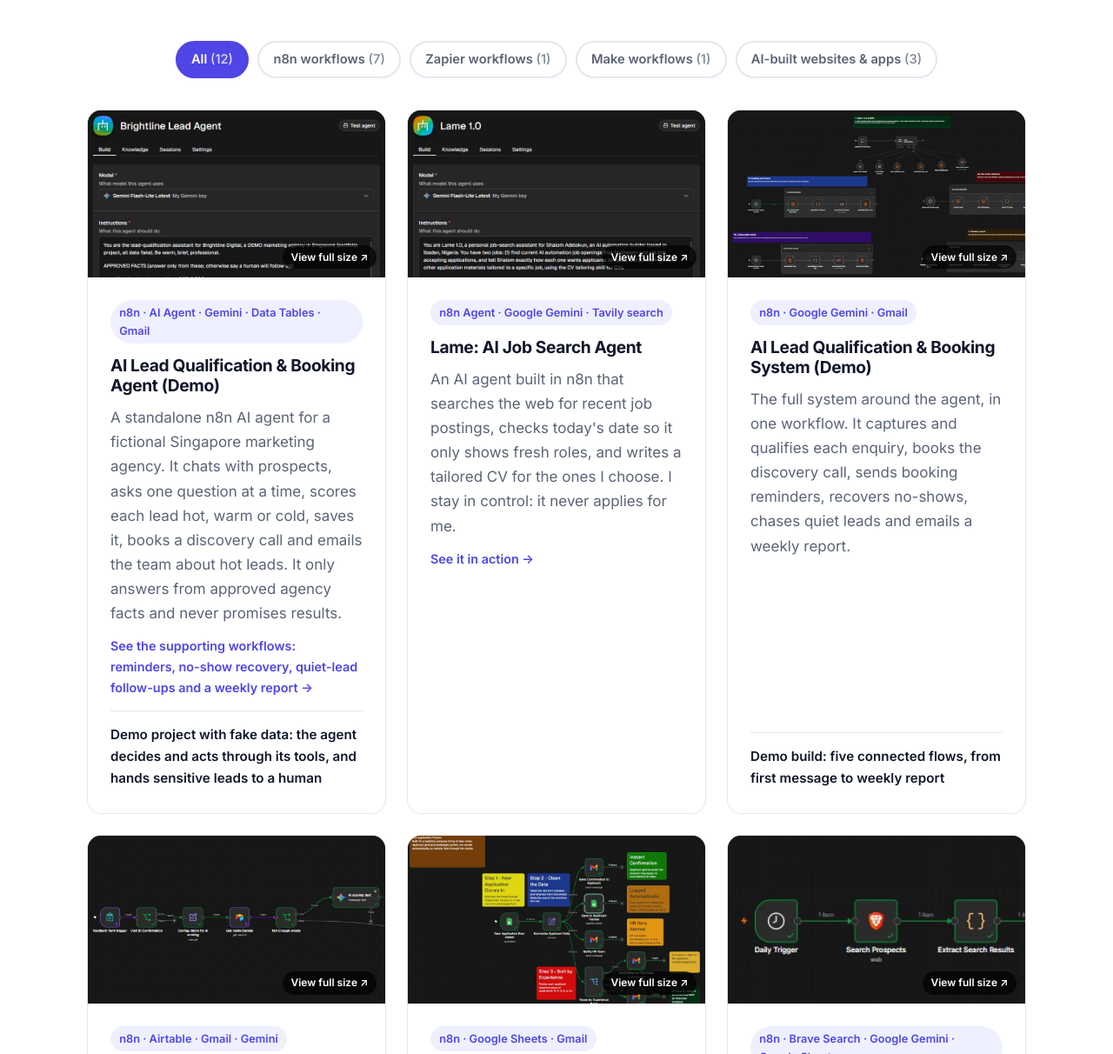
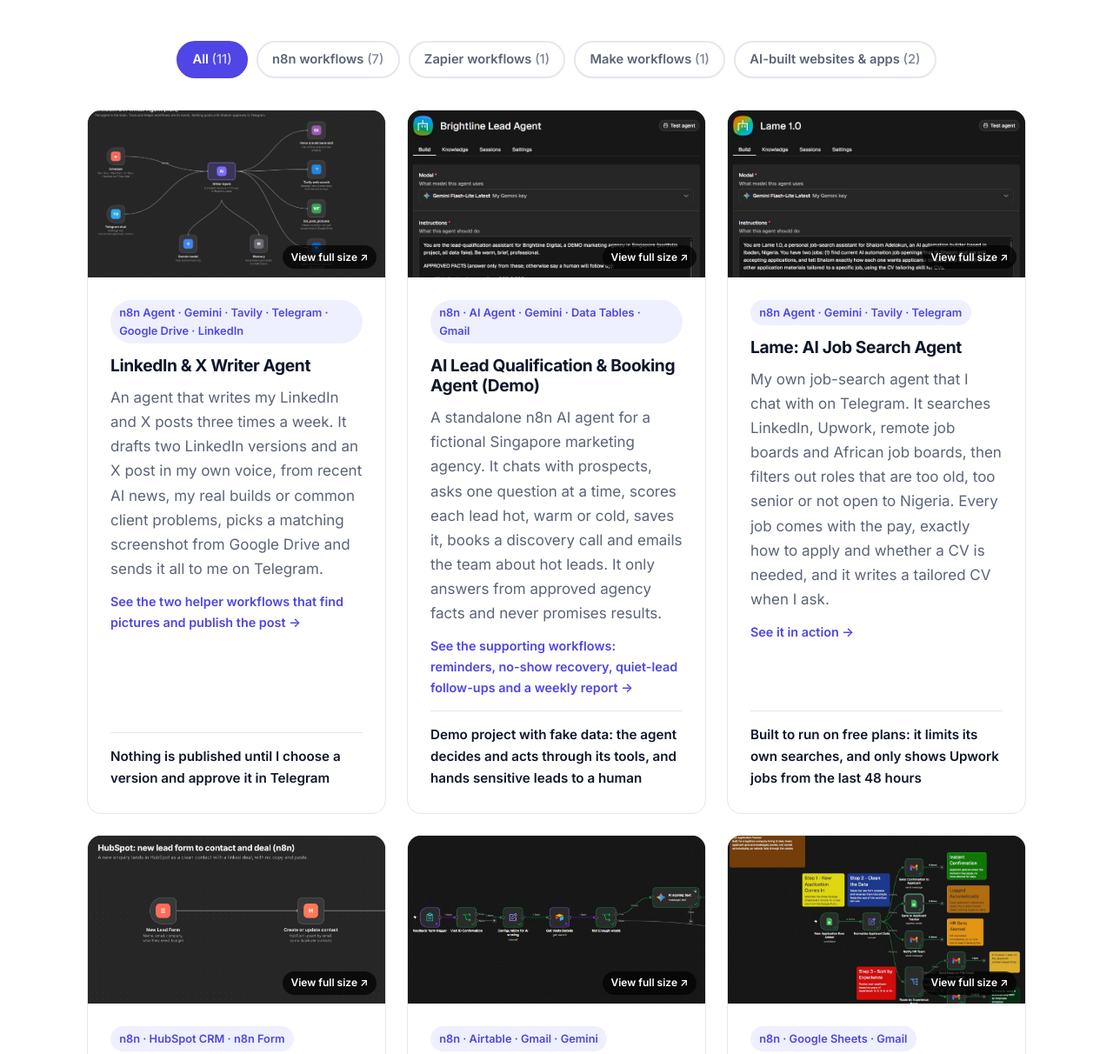
Before and after one commit to Shalom-SOS/Shalom-SOS.github.io, a plain HTML site: page index.html in a window 1280 px wide. Shown: the part 2225-3437 px from the top of the page at 87% size. Drawn offline with Linux system fonts and the light colour scheme.

Commit message:
Refresh projects: add LinkedIn writer agent and HubSpot workflow, update Lame, add HubSpot skill
Remove the old Arbeitnow job agent, the duplicate booking-system card and the portfolio-site card.

Co-Authored-By: Claude Opus 5.5 <noreply@anthropic.com>
Claude-Session: https://claude.ai/code/session_01TMVQMMqFhJrXdCw3uNKS1g

```diff
--- a/index.html
+++ b/index.html
@@ -115,14 +115,26 @@
         </div>
 
         <div class="filters" id="project-filters" role="group" aria-label="Filter projects by category">
-          <button type="button" class="filter-btn is-active" data-filter="all" aria-pressed="true">All <span class="count">(12)</span></button>
+          <button type="button" class="filter-btn is-active" data-filter="all" aria-pressed="true">All <span class="count">(11)</span></button>
           <button type="button" class="filter-btn" data-filter="n8n" aria-pressed="false">n8n workflows <span class="count">(7)</span></button>
           <button type="button" class="filter-btn" data-filter="zapier" aria-pressed="false">Zapier workflows <span class="count">(1)</span></button>
           <button type="button" class="filter-btn" data-filter="make" aria-pressed="false">Make workflows <span class="count">(1)</span></button>
-          <button type="button" class="filter-btn" data-filter="web" aria-pressed="false">AI-built websites &amp; apps <span class="count">(3)</span></button>
+          <button type="button" class="filter-btn" data-filter="web" aria-pressed="false">AI-built websites &amp; apps <span class="count">(2)</span></button>
         </div>
 
         <div class="grid grid-3" id="project-grid">
+          <article class="card project" data-category="n8n">
+            <a class="project-shot" href="images/linkedin-writer-agent.jpg" target="_blank" rel="noopener">
+              <img src="images/linkedin-writer-agent.jpg" alt="Diagram of the LinkedIn and X writer agent in n8n: schedule and Telegram feed the agent, which uses a voice skill, web search and two helper workflows" loading="lazy">
+            </a>
+            <div class="project-body">
+              <span class="tag">n8n Agent · Gemini · Tavily · Telegram · Google Drive · LinkedIn</span>
+              <h3>LinkedIn &amp; X Writer Agent</h3>
+              <p>An agent that writes my LinkedIn and X posts three times a week. It drafts two LinkedIn versions and an X post in my own voice, from recent AI news, my real builds or common client problems, picks a matching screenshot from Google Drive and sends it all to me on Telegram.</p>
+              <a class="more-link" href="images/linkedin-helper-workflows.jpg" target="_blank" rel="noopener">See the two helper workflows that find pictures and publish the post →</a>
+              <p class="result">Nothing is published until I choose a version and approve it in Telegram</p>
+            </div>
+          </article>
           <article class="card project" data-category="n8n">
             <a class="project-shot shot-site" href="images/brightline-lead-agent.jpg" target="_blank" rel="noopener">
               <img src="images/brightline-lead-agent.jpg" alt="n8n AI agent for a marketing agency: instructions, Gemini model and tools for saving leads, booking calls and alerting the team" loading="lazy">
@@ -140,21 +152,22 @@
               <img src="images/lame-setup.jpg" alt="Setup screen of the Lame job search agent in n8n, showing its Gemini model and written instructions" loading="lazy">
             </a>
             <div class="project-body">
-              <span class="tag">n8n Agent · Google Gemini · Tavily search</span>
+              <span class="tag">n8n Agent · Gemini · Tavily · Telegram</span>
               <h3>Lame: AI Job Search Agent</h3>
-              <p>An AI agent built in n8n that searches the web for recent job postings, checks today's date so it only shows fresh roles, and writes a tailored CV for the ones I choose. I stay in control: it never applies for me.</p>
+              <p>My own job-search agent that I chat with on Telegram. It searches LinkedIn, Upwork, remote job boards and African job boards, then filters out roles that are too old, too senior or not open to Nigeria. Every job comes with the pay, exactly how to apply and whether a CV is needed, and it writes a tailored CV when I ask.</p>
               <a class="more-link" href="images/lame-chat.jpg" target="_blank" rel="noopener">See it in action →</a>
+              <p class="result">Built to run on free plans: it limits its own searches, and only shows Upwork jobs from the last 48 hours</p>
             </div>
           </article>
           <article class="card project" data-category="n8n">
-            <a class="project-shot" href="images/lead-qualification-booking.jpg" target="_blank" rel="noopener">
-              <img src="images/lead-qualification-booking.jpg" alt="Full n8n workflow for the lead qualification and booking demo: AI chat agent, booking reminders, no-show recovery, quiet lead follow-up and weekly report" loading="lazy">
+            <a class="project-shot" href="images/hubspot-lead-to-deal.jpg" target="_blank" rel="noopener">
+              <img src="images/hubspot-lead-to-deal.jpg" alt="Diagram of an n8n workflow: new lead form, create or update HubSpot contact, create linked HubSpot deal" loading="lazy">
             </a>
             <div class="project-body">
-              <span class="tag">n8n · Google Gemini · Gmail</span>
-              <h3>AI Lead Qualification &amp; Booking System (Demo)</h3>
-              <p>The full system around the agent, in one workflow. It captures and qualifies each enquiry, books the discovery call, sends booking reminders, recovers no-shows, chases quiet leads and emails a weekly report.</p>
-              <p class="result">Demo build: five connected flows, from first message to weekly report</p>
+              <span class="tag">n8n · HubSpot CRM · n8n Form</span>
+              <h3>HubSpot Lead-to-Deal Workflow</h3>
+              <p>A new enquiry form that feeds HubSpot. Each submission creates or updates the contact by email, so there are no duplicates, then opens a deal in the sales pipeline with the budget as the amount, linked to that contact.</p>
+              <p class="result">Tested end to end: every enquiry becomes a tracked deal with no copy and paste</p>
             </div>
           </article>
           <article class="card project" data-category="n8n">
@@ -189,17 +202,6 @@
               <h3>AI Lead Generation Pipeline</h3>
               <p>Searches the web for businesses that fit the target profile, scores each lead out of 100 with AI, keeps the hot and warm ones, finds their email and drafts personalised outreach.</p>
               <p class="result">Drafts are held for a human to approve before anything is sent</p>
-            </div>
-          </article>
-          <article class="card project" data-category="n8n">
-            <a class="project-shot" href="images/job-search-agent.jpg" target="_blank" rel="noopener">
-              <img src="images/job-search-agent.jpg" alt="n8n Job Search Agent workflow: fetch listings, keyword prefilter, AI fit scoring, draft hook, append to sheet" loading="lazy">
-            </a>
-            <div class="project-body">
-              <span class="tag">n8n · Arbeitnow API · Google Gemini · Google Sheets</span>
-              <h3>AI Job Search Agent</h3>
-              <p>Pulls fresh job listings every day, filters hundreds of them by keyword, scores the fit with AI and drafts an opening hook for the best matches.</p>
-              <p class="result">It never applies automatically: a person always makes the final call</p>
             </div>
           </article>
           <article class="card project" data-category="zapier">
@@ -246,17 +248,7 @@
               <p class="result">In development, not published yet</p>
             </div>
           </article>
-          <article class="card project" data-category="web">
-            <a class="project-shot shot-site" href="images/portfolio-site.jpg" target="_blank" rel="noopener">
-              <img src="images/portfolio-site.jpg" alt="Screenshot of this portfolio website" loading="lazy">
-            </a>
-            <div class="project-body">
-              <span class="tag">Claude Code · HTML · CSS · GitHub Pages</span>
-              <h3>This portfolio website</h3>
-              <p>Designed and built with Claude Code from plain-English instructions, then reviewed, corrected and published on GitHub Pages.</p>
-            </div>
-          </article>
-        </div>
+          </div>
       </div>
     </section>
 
@@ -275,13 +267,15 @@
               <li>AI agents with tools, and chatbots</li>
               <li>Prompt writing for Gemini, Claude and ChatGPT</li>
               <li>Lead scoring, sentiment analysis and drafting replies for approval</li>
+              <li>Email and marketing automation</li>
             </ul>
           </article>
           <article class="card service">
             <h3>Integrations and building</h3>
             <ul class="checklist">
               <li>APIs, webhooks and JSON</li>
-              <li>Airtable, Google Sheets, Gmail and data tables</li>
+              <li>HubSpot CRM: contacts, companies, deals and pipelines</li>
+              <li>Airtable, Google Sheets, Gmail, Telegram and data tables</li>
               <li>Conditional routing, testing and troubleshooting</li>
               <li>Claude Code, Lovable and React (working knowledge)</li>
             </ul>
```
Also changed, not shown: images/hubspot-lead-to-deal.jpg (added), images/linkedin-helper-workflows.jpg (added), images/linkedin-writer-agent.jpg (added).
